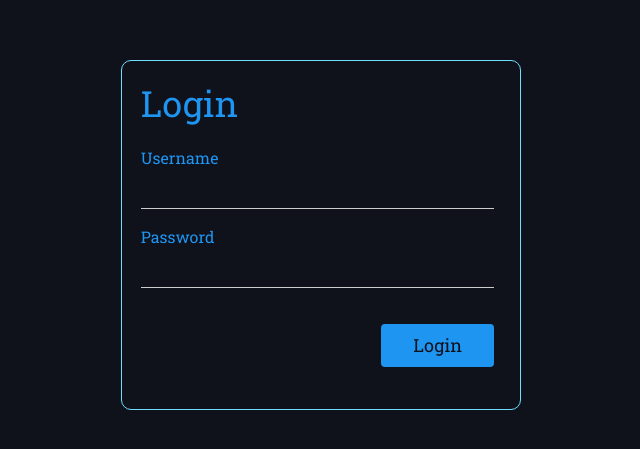
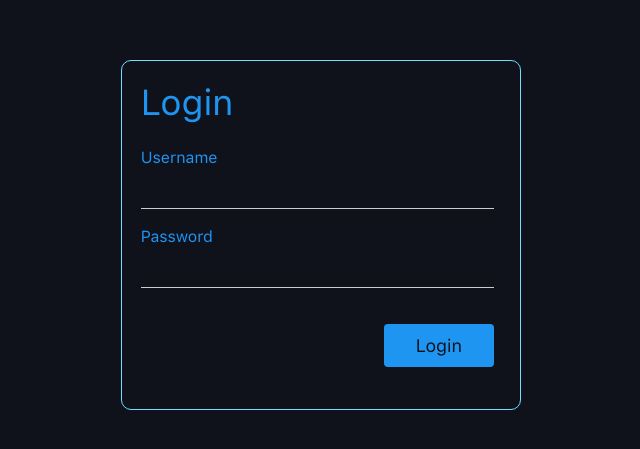
Before and after one commit to mattnappo/pi-term, a website: page src/static/login.html in a window 1280 px wide. Shown: the part 165-614 px from the top of the page, 319-959 px from the left. Drawn offline with nearby package versions, Linux system fonts and the light colour scheme.

Commit message:
Added some fonts

```diff
--- a/src/static/css/style.css
+++ b/src/static/css/style.css
@@ -1,3 +1,10 @@
+/* @font-face { font-family: SFCompactDisplay; src: url("../fonts/SFCompactDisplay-Regular.otf"); }  */
+@font-face { font-family: SFCompactDisplay; src: url("../fonts/SF-Pro-Text-Regular.otf"); }
+
+/* @font-face { font-family: SFCompactDisplay; font-weight: bold; src: url("fonts/SFCompactDisplay-Semibold.otf");} */
+
+ h3 { font-family: Delicious, sans-serif; }
+
 ::selection {
     background: #feea39;
 }
@@ -7,12 +14,13 @@ body {
     width: 100%;
     height: 100%;
     margin: 0;
-    font-family: 'Roboto Slab', serif;
+    font-family: SFCompactDisplay;
 }
 
 body {
     font-size: 11pt;
-    font-family: Inconsolata, monospace;
+    font-family: SFCompactDisplay;
+    /* font-family: Inconsolata, monospace; */
     color: #f9f9f9;
     /* background-color: white; */
     /* background-color: #373f45; */
@@ -125,7 +133,8 @@ body {
 label {
     font-size: 16px;
     color: #1f95f2;
-    font-family: 'Roboto Slab', serif;
+    /* font-family: 'Roboto Slab', serif; */
+    font-family: SFCompactDisplay;
 }
 
 input {
@@ -138,7 +147,8 @@ input {
 
 h1 {
     color: #1f95f2;
-    font-family: 'Roboto Slab', serif;
+    /* font-family: 'Roboto Slab', serif; */
+    font-family: SFCompactDisplay;
     margin-bottom: 16px;
 }
 
@@ -164,5 +174,6 @@ button {
     /* background-color: #6edfff; */
     background-color: #1f95f2;
     color: #0f111b;
-    font-family: 'Roboto Slab', serif;
+    /* font-family: 'Roboto Slab', serif; */
+    font-family: SFCompactDisplay;
 }
```
Also changed, not shown: src/static/fonts/SF-Pro-Display-Bold.otf (added), src/static/fonts/SF-Pro-Display-Semibold.otf (added), src/static/fonts/SF-Pro-Text-Regular.otf (added), src/static/fonts/SFCompactDisplay-Regular.otf (added), src/static/fonts/SFCompactDisplay-Semibold.otf (added), 3 other files.
